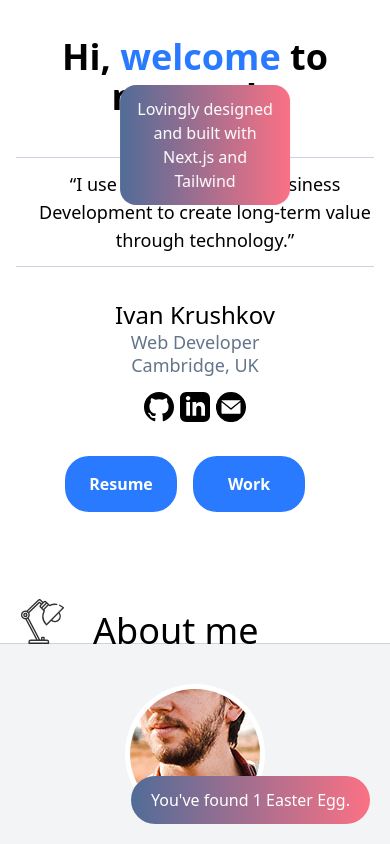
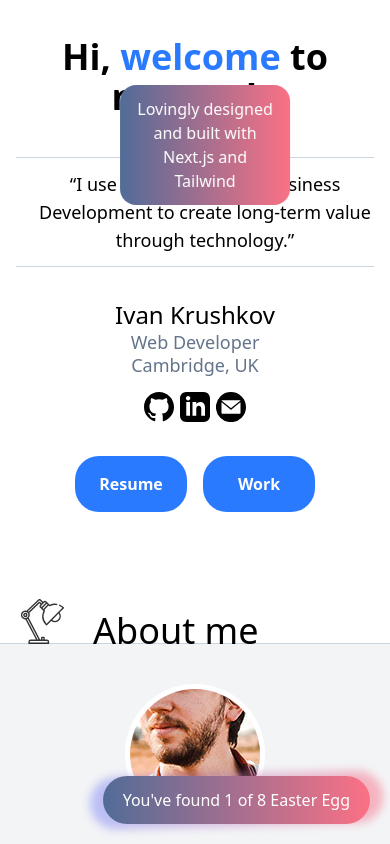
Before and after one commit to Piperapk/pipera-portfolio, a Next.js app: page / in a window 390 px wide. Both pictures are taken after a click on the element "welcome". Shown: the top 844 px of the page. Built offline with nearby package versions, Linux system fonts and the light colour scheme.

Commit message:
Easter eggs fully implemented

```diff
--- a/components/EasterEggCounter.tsx
+++ b/components/EasterEggCounter.tsx
@@ -1,4 +1,4 @@
-import React, { Fragment, useContext, useEffect, useState } from "react";
+import React, { useContext, useEffect, useState } from "react";
 import { EasterEggContext } from "./context/EasterEggContext";
 
 const EasterEggCounter = () => {
@@ -6,29 +6,57 @@ const EasterEggCounter = () => {
     const eggCountContext = useContext(EasterEggContext);
     const eggCount = eggCountContext?.eggCount;
 
+    const [showBadge, setShowBadge] = useState(false);
+    const [startFadeOut, setStartFadeOut] = useState(false);
     const [eggTextPlural, setEggTextPlural] = useState("Egg");
 
     useEffect(() => {
+        eggCount! > 0 ? setShowBadge(true) : null;
         eggCount === 1 ? setEggTextPlural("Egg") : setEggTextPlural("Eggs");
+
+        const timerLength = eggCount! < 8 ? 6000 : 10000;
+        const timer = window.setTimeout(() => {
+            badgeClick();
+        }, timerLength);
+
+        return () => {
+            window.clearTimeout(timer);
+        }
     }, [eggCount])
 
+    const badgeClick = () => {
+        setStartFadeOut(true);
+        window.setTimeout(() => {
+            setShowBadge(false);
+            setStartFadeOut(false);
+        }, 500);
+    }
+
     return (
-        <Fragment>
+        <>
             {
-                eggCount === 0 ?
-                    null
-                    :
-                    <div className="fixed bottom-5 right-5 sm:bottom-10 sm:right-10 z-10
-                    text-white bg-gradient-to-r from-secondary to-rose-400 rounded-3xl py-3 px-5
-                    transition-colors ease-in-out duration-75">
-                        {eggCountContext?.isMaxEggs ?
-                            `You've found all ${eggCountContext?.eggCount} Easter Eggs!`
-                            :
-                            `You've found ${eggCountContext?.eggCount} Easter ${eggTextPlural}.`
-                        }
-                    </div>
-            }
-        </Fragment>
+                showBadge && (
+                    <>
+                        <div
+                        onClick={badgeClick}
+                        className={`fixed bottom-5 right-5 sm:bottom-10 sm:right-10 z-50
+                        animate-fade-in-fast cursor-pointer ${startFadeOut ? "animate-pulse" : ""} ${eggCountContext?.isMaxEggs ? "animate-bounce" : ""}`}
+                        >
+                            <div className="absolute inset-0 rounded-3xl py-3 px-5
+                            bg-gradient-to-r from-indigo-400 to-rose-400 blur-sm
+                            animate-breathe transition-all" />
+                            <div className="relative text-white bg-gradient-to-r from-secondary to-rose-400 rounded-3xl py-3 px-5
+                            transition-colors ease-in-out duration-75 z-50">
+                                {eggCountContext?.isMaxEggs ?
+                                    `You found all ${eggCountContext?.eggCount} Easter Eggs!`
+                                    :
+                                    `You've found ${eggCountContext?.eggCount} of 8 Easter ${eggTextPlural}`
+                                }
+                            </div>
+                        </div>
+                    </>
+                )}
+        </>
     )
 }
 
--- a/components/HeroPage.tsx
+++ b/components/HeroPage.tsx
@@ -39,7 +39,7 @@ const HeroPage = ({ containerWidth }: Props) => {
           <div className='flex pt-2 space-x-1.5 justify-center sm:justify-start'>
             <LinkButtons />
           </div>
-          <div className='flex justify-center sm:justify-start sm:pt-14 pt-5 pr-5 items-end space-x-4'>
+          <div className='flex justify-center sm:justify-start sm:pt-14 pt-5 sm:pr-5 items-end space-x-4'>
             <Button_Primary href="#resume" text="Resume" />
             <Button_Primary href="#work" text="Work" />
           </div>
--- a/pages/index.tsx
+++ b/pages/index.tsx
@@ -43,7 +43,6 @@ const Home: NextPage = () => {
     if (newCount >= 8) {
       setIsMaxEggs(true);
     }
-    console.log("Easter Egg count is " + newCount);
   }
 
   const contextValues = {
--- a/tailwind.config.js
+++ b/tailwind.config.js
@@ -27,8 +27,10 @@ module.exports = {
       animation: {
         'tooltip': 'fade-in-out 3s ease-in infinite',
         'fade-in': 'fade-in 0.5s ease-in',
+        'fade-in-fast': 'fade-in 0.25s',
         'fade-out': 'fade-out 0.5s ease-in forwards',
-        'slide': 'slide-in 0.5s'
+        'slide': 'slide-in 0.5s',
+        'breathe': 'breathe 6s infinite'
       },
       keyframes: {
         'fade-in-out': {
@@ -50,6 +52,11 @@ module.exports = {
           '0%': {transform: 'translateX(0px)', opacity: '100'},
           '90%': {transform: 'translateX(175px) scale(0)', opacity: '0'},
           '100%': {transform: 'translateX(0) scale(1)', opacity: '100'}
+        },
+        'breathe': {
+          '0%': {transform: 'rotate(1.5deg) scale(1)',opacity: '0.75'},
+          '50%': {transform: 'rotate(-1.5deg) scale(1.1)',opacity: '0.5'},
+          '100%': {transform: 'rotate(1.5deg) scale(1)',opacity: '0.75'}
         }
       }
     },
```
